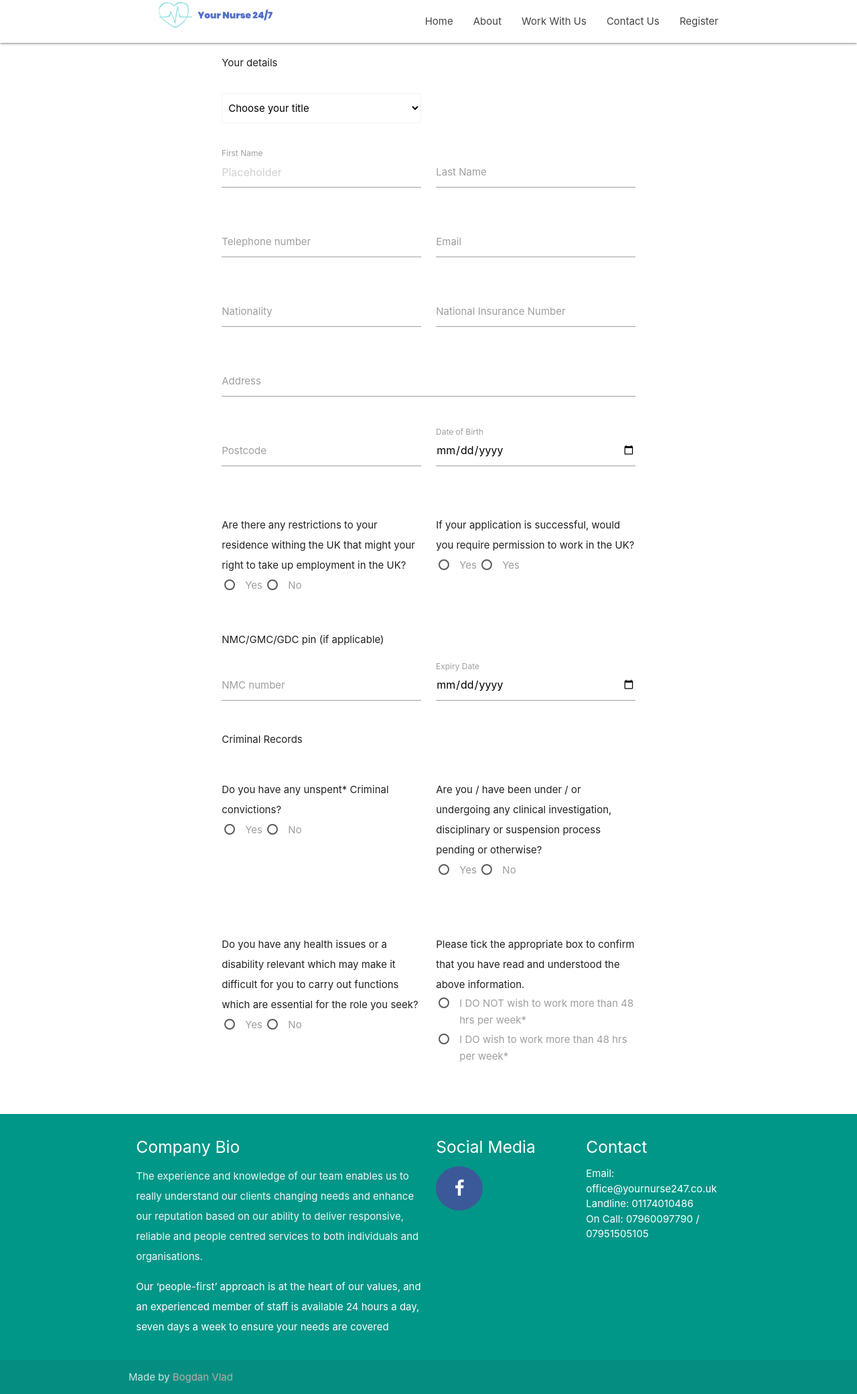
After one commit to bogdan-vlad/nurse247, a Flask app: page /register in a window 1280 px wide. The commit adds this page. Shown: the whole page at 67% size. Run offline with Flask 2, Linux system fonts and the light colour scheme; some libraries are stand-ins or nearby versions.

Commit message:
Added the form for front end visual only

```diff
--- a/main.py
+++ b/main.py
@@ -1,4 +1,18 @@
-from flask import Flask, render_template, url_for
+import os
+from collections import namedtuple
+
+from flask import (
+    Flask,
+    render_template,
+    url_for,
+    request,
+    session,
+    redirect,
+)
+
+import sqlite3
+
+DB_FILE = 'register.db'
 
 app = Flask(__name__)
 
@@ -20,5 +34,9 @@ def contact():
 def work_with_us():
     return render_template('work_with_us.html', title='Work With Us')
 
+@app.route('/register')
+def register():
+    return render_template('register.html', title='About')
+
 if __name__ == "__main__":
     app.run(debug=True)
--- /dev/null
+++ b/static/css/register_form.css
@@ -0,0 +1,4 @@
+.margin-25 {
+    margin-left: 25% !important;
+    margin-right: 25% !important;
+}
--- /dev/null
+++ b/static/js/app.js
@@ -0,0 +1,15 @@
+function display_box_conviction() {
+    let checkBox = document.getElementById("convicted_yes");
+    let text = document.getElementById("text");
+      if (checkBox.id == 'convicted_yes') {
+        text.style.display = "block";
+      } else {
+        text.style.display = "none";
+      }
+  }
+
+  function hide_box_conviction() {
+    let text = document.getElementById("text");
+
+    text.style.display = "none"
+  }
--- a/templates/base.html
+++ b/templates/base.html
@@ -11,6 +11,8 @@
   <link rel='stylesheet' href='static/css/form.css'>
   <link rel='stylesheet' href='static/css/social.css'>
   <link rel='stylesheet' href='static/css/about.css'>
+  <link rel='stylesheet' href='static/css/register_form.css'>
+  <script src="static/js/app.js"></script>
   <script src="https://cdnjs.cloudflare.com/ajax/libs/materialize/1.0.0/js/materialize.min.js"></script>
 
   <title>YourNurse24/7</title>
@@ -31,6 +33,7 @@
         <li><a href="{{url_for('about')}}">About</a></li>
         <li><a href="{{url_for('work_with_us')}}">Work With Us</a></li>
         <li><a href="{{url_for('contact')}}">Contact Us</a></li>
+        <li><a href="{{url_for('register')}}">Register</a></li>
       </ul>
     </div>
 </nav>
--- /dev/null
+++ b/templates/register.html
@@ -0,0 +1,188 @@
+{% extends 'base.html' %}
+
+{% block content %}
+
+<div class="row">
+    <div class="col s6 margin-25">
+        <p>Your details</p>
+        <div class="row">
+            <div class="input-field col s6">
+                <select class="browser-default">
+                    <option value="" disabled selected>Choose your title</option>
+                    <option name='title' value="1">Mr</option>
+                    <option name='title' value="2">Mrs</option>
+                    <option name='title' value="3">Miss</option>
+                    <option name='title' value="3">Dr</option>
+                    <option name='title' value="3">Sir</option>
+                </select>
+            </div>
+        </div>
+        <div class="row">
+            <div class="input-field col s6">
+                <input placeholder="Placeholder" id="first_name" type="text" class="validate">
+                <label for="first_name">First Name</label>
+            </div>
+            <div class="input-field col s6">
+                <input id="last_name" type="text" class="validate">
+                <label for="last_name">Last Name</label>
+            </div>
+        </div>
+        <div class="row">
+            <div class="input-field col s6">
+                <input id="telephone" type="number" class="validate">
+                <label for="telephone">Telephone number</label>
+            </div>
+            <div class="input-field col s6">
+                <input id="email" type="email" class="validate">
+                <label for="email">Email</label>
+            </div>
+        </div>
+        <div class="row">
+            <div class="input-field col s6">
+                <input id="nationality" type="text" class="validate">
+                <label for="nationality">Nationality</label>
+            </div>
+            <div class="input-field col s6">
+                <input id="nino" type="text" class="validate">
+                <label for="nino">National Insurance Number</label>
+            </div>
+        </div>
+        <div class="row">
+            <div class="input-field col s12">
+                <input id="address" type="text" class="validate">
+                <label for="address">Address</label>
+            </div>
+        </div>
+        <div class="row">
+            <div class="input-field col s6">
+                <input id="postcode" type="text" class="validate">
+                <label for="postcode">Postcode</label>
+            </div>
+            <div class="input-field col s6">
+                <input id="dob" type="date" class="validate">
+                <label for="dob">Date of Birth</label>
+            </div>
+        </div>
+        <div class="row">
+            <div class="input-field col s6">
+                <p class="text-secondary">Are there any restrictions to your residence withing the UK
+                    that might your right to take up employment in the UK?<br>
+                    <label>
+                        <input class="with-gap" name="group1" type="radio"  />
+                        <span>Yes</span>
+                    </label>
+                    <label>
+                        <input class="with-gap" name="group1" type="radio"  />
+                        <span>No</span>
+                    </label>
+                </p>
+            </div>
+            <div class="input-field col s6">
+                <p>
+                    If your application is successful, would you require permission
+                    to work in the UK?<br>
+                    <label>
+                        <input class="with-gap" name="group1" type="radio"  />
+                        <span>Yes</span>
+                    </label>
+                    <label>
+                        <input class="with-gap" name="group1" type="radio"  />
+                        <span>Yes</span>
+                    </label>
+                </p>
+            </div>
+        </div>
+        <p>NMC/GMC/GDC pin (if applicable)</p>
+        <div class="row">
+            <div class="input-field col s6">
+                <input id="nmc" type="number" class="validate">
+                <label for="nmc">NMC number</label>
+            </div>
+            <div class="input-field col s6">
+                <input id="nmc_expiry" type="date" class="validate">
+                <label for="nmc_expiry">Expiry Date</label>
+            </div>
+        </div>
+        <p>Criminal Records</p>
+        <div class="row">
+            <div class="input-field col s6">
+                <p class="text-secondary">Do you have any unspent* Criminal
+                    convictions?<br>
+                    <label>
+                        <input
+                            class="with-gap"
+                            onclick="display_box_conviction()"
+                            id='convicted_yes'
+                            name="group2"
+                            type="radio"/>
+                        <span>Yes</span>
+                    </label>
+                    <label>
+                        <input
+                            class="with-gap"
+                            name="group2"
+                            type="radio"
+                            onclick="hide_box_conviction()"/>
+                        <span>No</span>
+                    </label>
+                </p>
+            </div>
+            <div class="input-field col s6">
+                <p>
+                    Are you / have been under / or undergoing any clinical
+                    investigation, disciplinary or suspension process
+                    pending or otherwise?<br>
+                    <label>
+                        <input class="with-gap" name="group2" type="radio"  />
+                        <span>Yes</span>
+                    </label>
+                    <label>
+                        <input class="with-gap" name="group2" type="radio"  />
+                        <span>No</span>
+                    </label>
+                </p>
+            </div>
+        </div>
+        <div id="text" style="display: none">
+            <div class="row">
+                <div class="input-field col s12">
+                    <input id="conviction" type="text" class="validate">
+                    <label for="conviction">Please provide</label>
+                </div>
+            </div>
+        </div>
+        <div class="row">
+            <div class="input-field col s6">
+                <p>
+                    Do you have any health issues or a disability relevant
+                    which may make it difficult for you to carry out functions
+                    which are essential for the role you seek?<br>
+                    <label>
+                        <input class="with-gap" name="group3" type="radio"  />
+                        <span>Yes</span>
+                    </label>
+                    <label>
+                        <input class="with-gap" name="group3" type="radio"  />
+                        <span>No</span>
+                    </label>
+                </p>
+            </div>
+            <div class="input-field col s6">
+                <p>
+                    Please tick the appropriate box to confirm that you have read
+                    and understood the above information.<br>
+                    <label>
+                        <input class="with-gap" name="group4" type="radio"  />
+                        <span>I DO NOT wish to work more than 48 hrs per week*</span>
+                    </label>
+                    <label>
+                        <input class="with-gap" name="group3" type="radio"  />
+                        <span>I DO wish to work more than 48 hrs per week*</span>
+                    </label>
+                </p>
+            </div>
+        </div>
+    </div>
+</div>
+
+{% endblock %}
```
Also changed, not shown: register.db (added).
